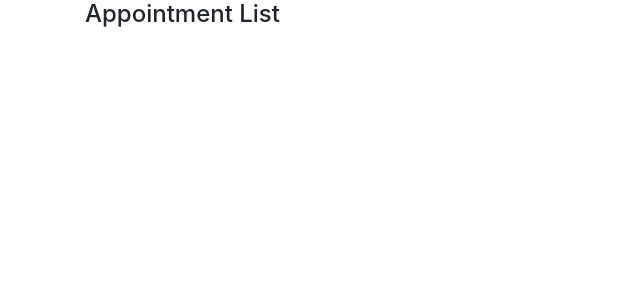
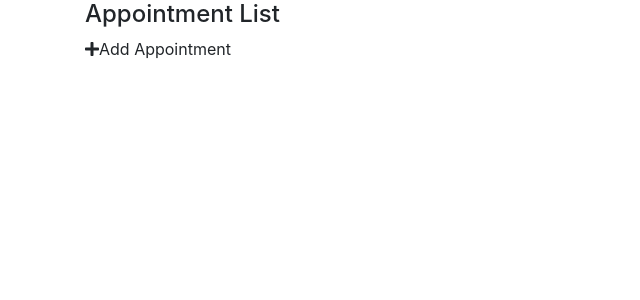
Before and after one commit to modeitsch/vuejs-interface, a Vue app in the folder vue-interface/: page / in a window 1280 px wide. Shown: the top 300 px of the page, without its empty margins (0-640 px from the left). Built offline with nearby package versions, Linux system fonts and the light colour scheme.

Commit message:
adding icons

```diff
--- a/vue-interface/src/App.vue
+++ b/vue-interface/src/App.vue
@@ -1,6 +1,7 @@
 <template>
   <div id="main-app" class="container">
     <h4>{{title}}</h4>
+    <font-awesome-icon icon='plus' />Add Appointment
   </div>
 </template>
 
@@ -12,6 +13,7 @@
       return {
       title: "Appointment List",
       };
-    }
+    },
+
   };
 </script>
--- a/vue-interface/src/main.js
+++ b/vue-interface/src/main.js
@@ -6,6 +6,7 @@
 import 'bootstrap/dist/css/bootstrap.css'
 
 import { library } from '@fortawesome/fontawesome-svg-core';
+import { FontAwesomeIcon } from '@fortawesome/vue-fontawesome'
 
 import {
   faPlus,
@@ -19,6 +20,10 @@
   faTrash,
   faCheck)
 
+
+
+  Vue.component('font-awesome-icon', FontAwesomeIcon)
+
 Vue.config.productionTip = false
 
 new Vue({
```
